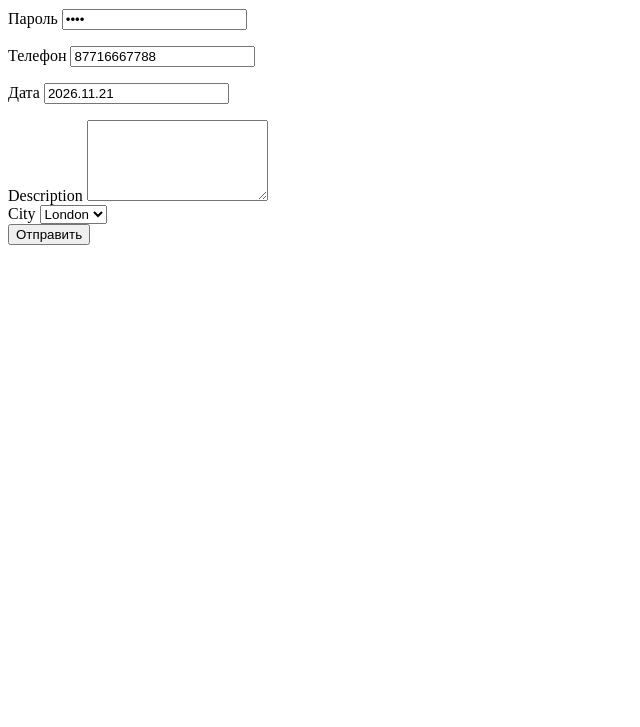
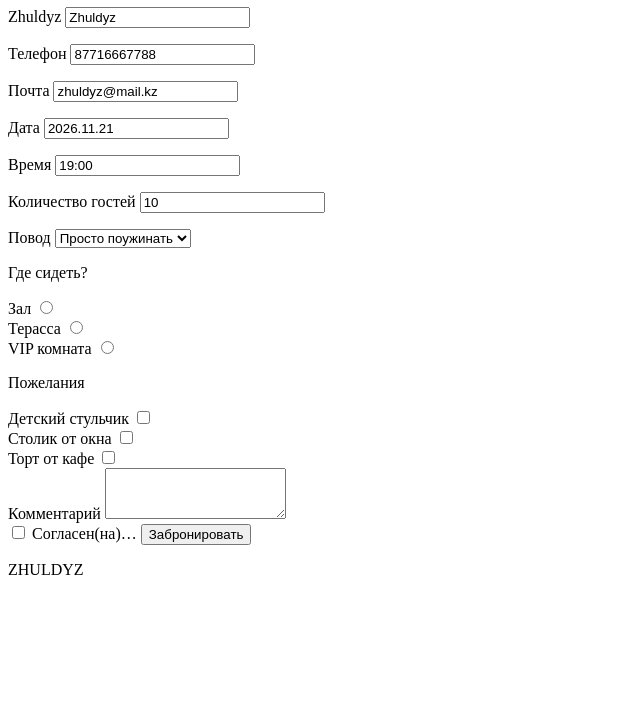
Before and after one commit to zhuldyz-seifudinovna/my-resume, a plain HTML site: page index.html in a window 1280 px wide. Shown: the part 73-800 px from the top of the page, without its empty margins (0-640 px from the left). Drawn offline with Linux system fonts and the light colour scheme.

Commit message:
Add cafe reservation form

```diff
--- a/index.html
+++ b/index.html
@@ -1,45 +1,85 @@
 <!DOCTYPE html>
 <html lang="en">
  <head>
-   <title>My Website</title>
+   <title>Бронь столика</title>
+ </head>
+ <body>
+  <header>
+    <h1>Basilic</h1>
+  </header>
     <form>
       <div>
         <label for="name">Zhuldyz</label>
         <input type=""text" id="name" value="Zhuldyz"/>
         <p>
+          <label for="tel">Телефон</label>
+         <input type=""tel" id="tel" value="87716667788"/>
+        </p>
+        <p>
         <label for="email">Почта</label>
         <input type=""email" id="email" value="zhuldyz@mail.kz"/>
-        </p>
-        <p>
-         <label for="password">Пароль</label>
-         <input type="password" id="password" value="****"/>
-        </p>
-        <p>
-          <label for="tel">Телефон</label>
-         <input type=""tel" id="tel" value="87716667788"/>
         </p>
         <p>
           <label for="date">Дата</label>
         <input type=""date" id="date" value="2026.11.21"/>
         </p>
-     </div/>
-     <div>
-         <label for="desc">Description</label>
-         <textarea id="desc" rows="5"></textarea>
+        <p>
+          <label for="time">Время</label>
+        <input type=""time" id="time" value="19:00"/>
+        </p>
+        <p>
+          <label for="number">Количество гостей</label>
+          <input type="number" id="number" value="10"/>
+        </p>
+         <div>
+          <label for="povod">Повод</label>
+           <select id="povod">
+            <option>Просто поужинать</option>
+            <option>День рождения</option>
+            <option>Деловая встреча</option>
+            <option>Свидание</option>
+           </select>
+        </div>
+
+        <p>Где сидеть?</p>
+        <div>
+          <label for="zal">Зал</label>
+           <input type="radio" id="zal" value="Зал" name="где сидеть"/>
+        </div>
+        <div>
+          <label for="terassa">Терасса</label>
+           <input type="radio" id="terassa" value="Терасса" name="где сидеть"/>
+        </div>
+        <div>
+          <label for="VIP">VIP комната</label>
+           <input type="radio" id="VIP" value="VIP комната" name="где сидеть"/>
+        </div>
+
+          <p>Пожелания</p>
+      <div>
+          <label for="guests">Детский стульчик</label>
+           <input type="checkbox" id="guests"/>
+     </div>
+      <div>
+          <label for="guests">Столик от окна</label>
+           <input type="checkbox" id="guests"/>
+     </div>
+      <div>
+          <label for="guests">Торт от кафе</label>
+           <input type="checkbox" id="guests"/>
      </div>
 
+    <div>
+          <label for="coment">Комментарий</label>
+           <textarea id="coment" rows="3"></textarea>
+    </div>
 
-      <div>
-         <label for="city">City</label>
-         <select id="city">
-          <option>London</option>
-          <option>Paris</option>
-          <option>Astana</option>
-         </select>
-      </div>
+    <input type="checkbox" id="agree" />
+     <label for="agree">Согласен(на)…</label>
 
-
-      <button>Отправить</button>
+      <button>Забронировать</button>
     </form>
+    <p></p>
+    <footer>ZHULDYZ</footer>
     </body>
 </html>
```
